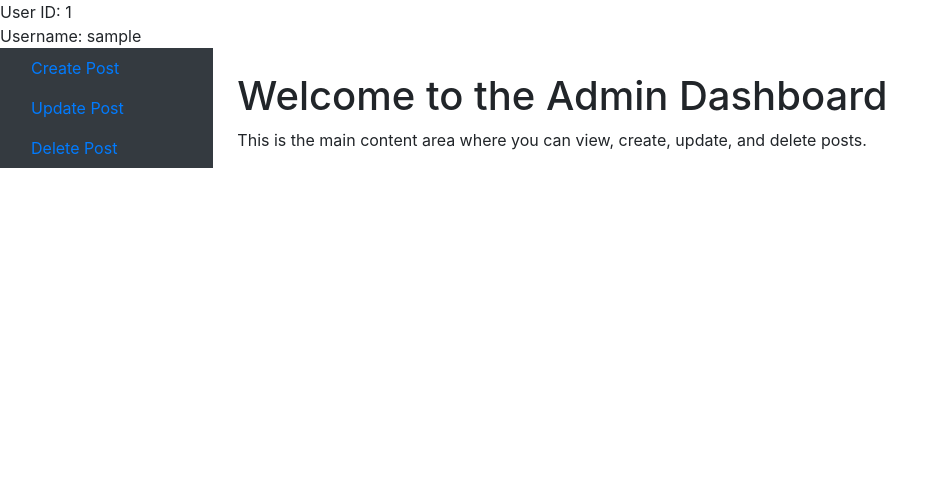
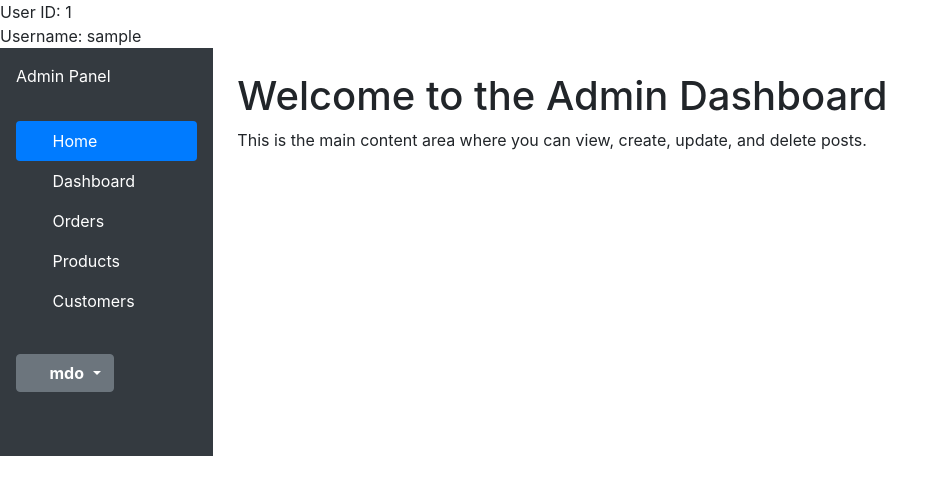
Before and after one commit to ArdaiArtur/TibClau, a PHP site: page /TibClau/admcontrollpart/admmainpage.php in a window 1280 px wide. Shown: the top 495 px of the page, without its empty margins (0-948 px from the left). Run offline with PHP 8.4, Linux system fonts and the light colour scheme; the visitor is signed in with stand-in values (Sample User, id 1).

Commit message:
workingon the admin comadns page

```diff
--- a/admcontrollpart/admmainpage.php
+++ b/admcontrollpart/admmainpage.php
@@ -1,6 +1,13 @@
 <?php
 session_start();
 
+
+// Check if the session variables exist and have the expected values
+if (!isset($_SESSION["adm_id"]) || !isset($_SESSION["adm_username"])) {
+    // Redirect to the login page if not logged in
+    header("Location:/TibClau/admcontrollpart/admlogadm.php"); // replace 'login.php' with the actual login page URL
+    exit();
+}
 // Check if the session variables exist and have the expected values
 if (isset($_SESSION["adm_id"]) && isset($_SESSION["adm_username"])) {
     $userId = $_SESSION["adm_id"];
@@ -26,33 +33,63 @@ if (isset($_SESSION["adm_id"]) && isset($_SESSION["adm_username"])) {
     <title>Admin Dashboard</title>
     <!-- Bootstrap CSS -->
     <link href="https://stackpath.bootstrapcdn.com/bootstrap/4.5.2/css/bootstrap.min.css" rel="stylesheet">
+    <script src="https://cdn.jsdelivr.net/npm/bootstrap@5.3.0-alpha1/dist/js/bootstrap.bundle.min.js"></script>
 </head>
 <body>
 
 <div class="container-fluid">
     <div class="row">
         <!-- Sidebar -->
-        <nav id="sidebar" class="col-md-3 col-lg-2 bg-dark sidebar">
-            <div class="sidebar-sticky">
-                <ul class="nav flex-column">
+        <div class="col-md-3 col-lg-2 d-flex flex-column flex-shrink-0 p-3 text-white bg-dark">
+            <a href="#" class="d-flex align-items-center mb-3 mb-md-0 me-md-auto text-white text-decoration-none">
+                <span class="fs-4">Admin Panel</span>
+            </a>
+            <hr>
+            <ul class="nav nav-pills flex-column mb-auto">
                 <li class="nav-item">
-                        <a class="nav-link active" href="#">
-                            Create Post
+                    <a href="#" class="nav-link active" aria-current="page">
+                        <svg class="bi me-2" width="16" height="16"><use xlink:href="#home"></use></svg>
+                        Home
                     </a>
                 </li>
                 <li class="nav-item">
-                        <a class="nav-link" href="#">
-                            Update Post
+                    <a href="#" class="nav-link text-white">
+                        <svg class="bi me-2" width="16" height="16"><use xlink:href="#speedometer2"></use></svg>
+                        Dashboard
                     </a>
                 </li>
                 <li class="nav-item">
-                        <a class="nav-link" href="#">
-                            Delete Post
+                    <a href="#" class="nav-link text-white">
+                        <svg class="bi me-2" width="16" height="16"><use xlink:href="#table"></use></svg>
+                        Orders
+                    </a>
+                </li>
+                <li class="nav-item">
+                    <a href="#" class="nav-link text-white">
+                        <svg class="bi me-2" width="16" height="16"><use xlink:href="#grid"></use></svg>
+                        Products
+                    </a>
+                </li>
+                <li class="nav-item">
+                    <a href="#" class="nav-link text-white">
+                        <svg class="bi me-2" width="16" height="16"><use xlink:href="#people-circle"></use></svg>
+                        Customers
                     </a>
                 </li>
             </ul>
+            <hr>
+            <div class="dropdown pb-5 ">
+    <button class="btn btn-secondary dropdown-toggle" type="button" id="dropdownUser1" data-bs-toggle="dropdown" aria-expanded="false">
+        <svg class="bi me-2" width="16" height="16"><use xlink:href="#person-circle"></use></svg>
+        <strong>mdo</strong>
+    </button>
+    <ul class="dropdown-menu dropdown-menu-dark text-small shadow" aria-labelledby="dropdownUser1">
+        <li><a class="dropdown-item" href="#">Change Password</a></li>
+        <li><hr class="dropdown-divider"></li>
+        <li><a class="dropdown-item" href="#">Sign Out</a></li>
+    </ul>
 </div>
-        </nav>
+        </div>
         <!-- End Sidebar -->
 
         <!-- Main Content -->
@@ -64,10 +101,20 @@ if (isset($_SESSION["adm_id"]) && isset($_SESSION["adm_username"])) {
     </div>
 </div>
 
+<script>
+    window.addEventListener('beforeunload', function(event) {
+        // Send an AJAX request to destroy the session
+        var xhr = new XMLHttpRequest();
+        xhr.open('GET', '/TibClau/admcontrollpart/destroy_session.php', true);
+        xhr.send();
+    });
+</script>
 <!-- Bootstrap JS -->
 <script src="https://code.jquery.com/jquery-3.5.1.slim.min.js"></script>
 <script src="https://cdn.jsdelivr.net/npm/@popperjs/core@2.9.2/dist/umd/popper.min.js"></script>
 <script src="https://stackpath.bootstrapcdn.com/bootstrap/4.5.2/js/bootstrap.min.js"></script>
+<script src="https://cdn.jsdelivr.net/npm/bootstrap@5.3.0-alpha1/dist/js/bootstrap.bundle.min.js"></script>
+<script src="https://cdnjs.cloudflare.com/ajax/libs/bootstrap/5.3.0/js/bootstrap.bundle.min.js"></script>
 
 </body>
 </html>
--- a/admcontrollpart/admstartsite.php
+++ b/admcontrollpart/admstartsite.php
@@ -1,6 +1,7 @@
 <?php
     require_once '../config/Databasecon.php';
     require_once '../Model/admlogin.php';
+    session_set_cookie_params(1800);
     session_start();
     if(isset($_POST["submit"])){
 
```
Also changed, not shown: admcontrollpart/destroy_session.php (added, +7 -0 lines). Lines whose indentation alone changed are shown as unchanged.
